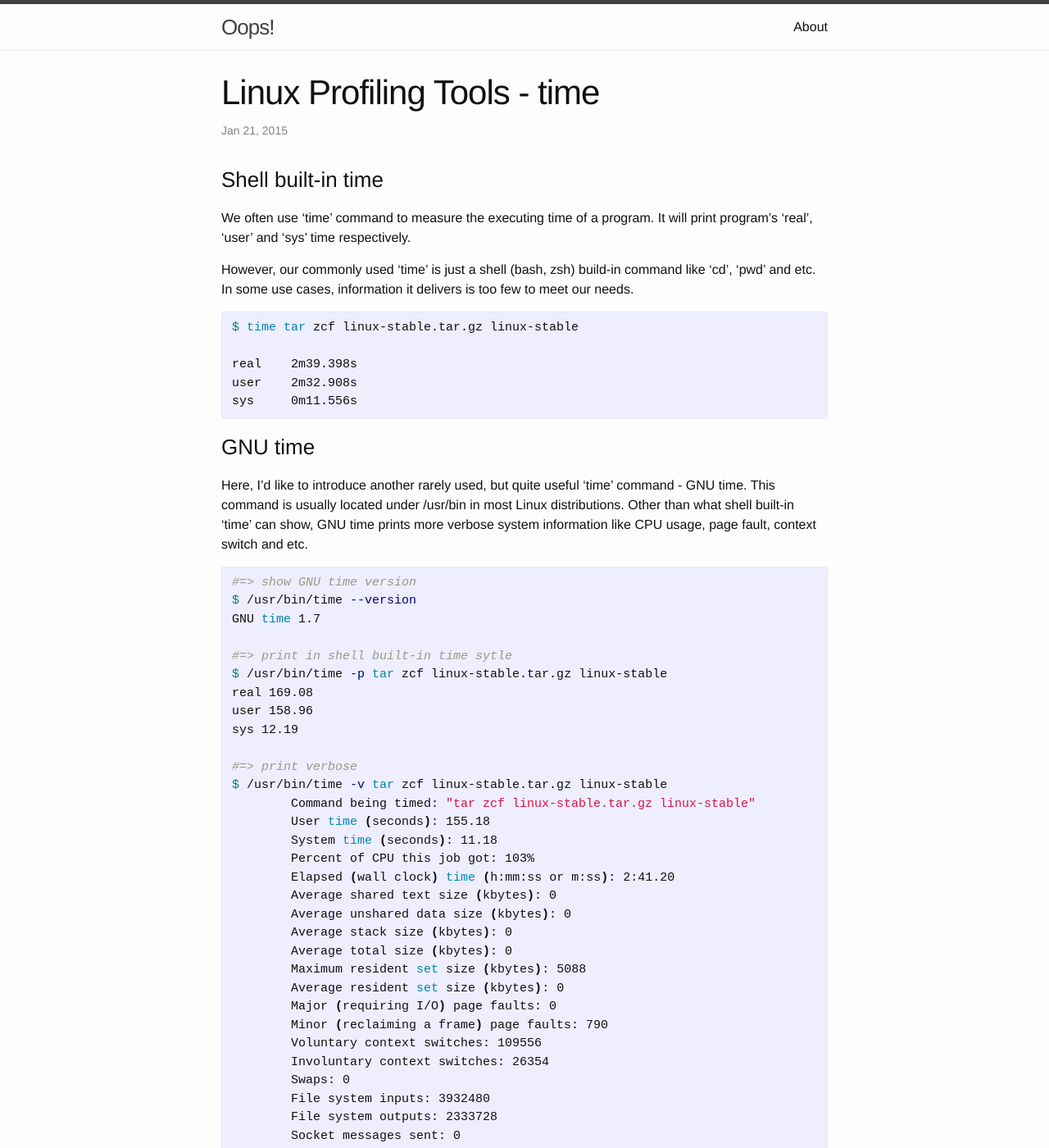
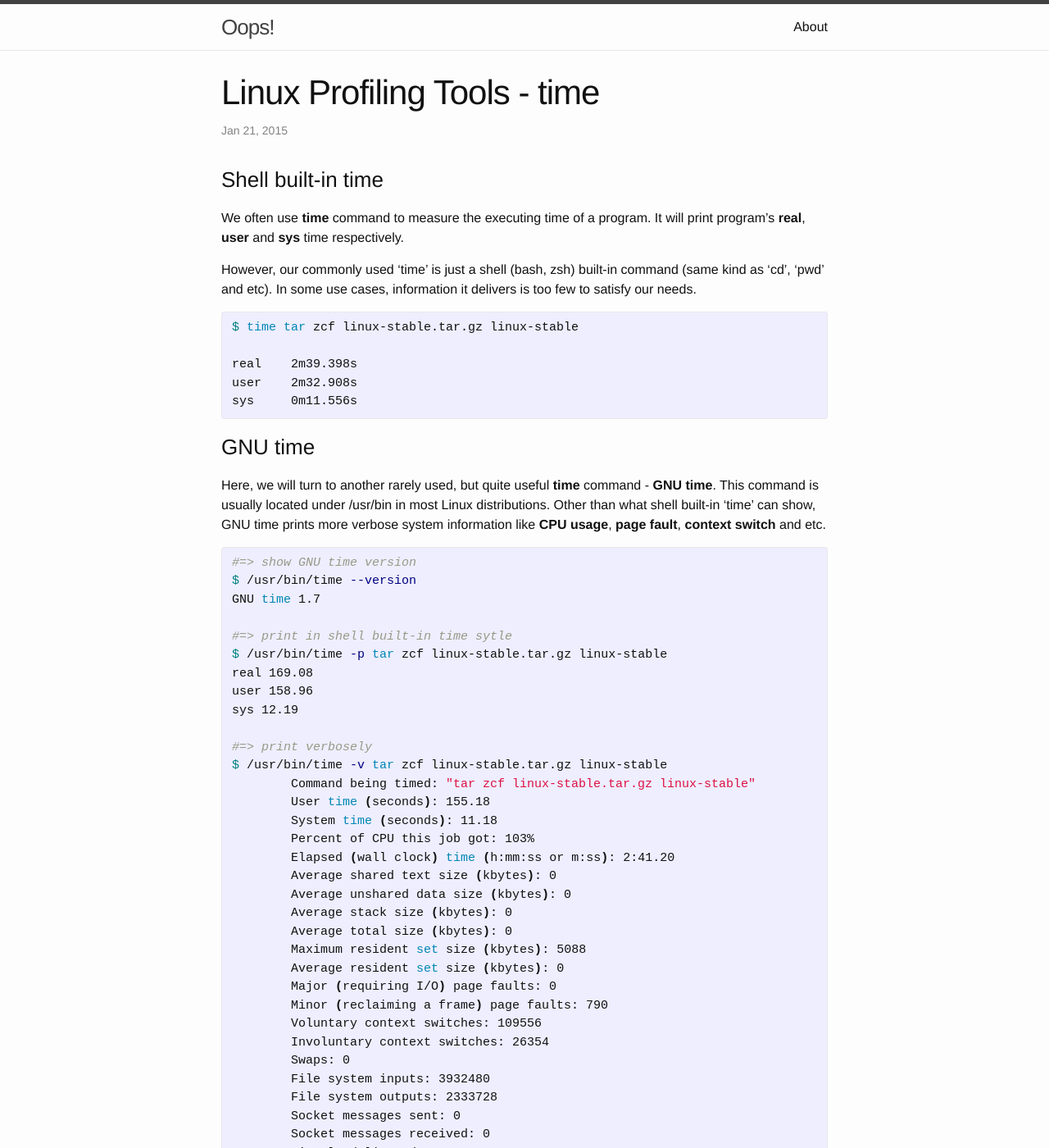
Before and after one commit to llseek/llseek.github.io, a Jekyll site: the page built from _posts/2015-01-21-linux-profiling-tools-time.md, in a window 1280 px wide and 1400 px high. Shown: the whole window at 82% size. Built offline with Jekyll 4.4.1, drawn with Linux system fonts in a browser that asks for light colours.

Commit message:
post: update 2015-01-21-linux-profiling-tools-time.md

```diff
--- a/_posts/2015-01-21-linux-profiling-tools-time.md
+++ b/_posts/2015-01-21-linux-profiling-tools-time.md
@@ -6,9 +6,9 @@
 
 ###Shell built-in time
 
-We often use 'time' command to measure the executing time of a program. It will print program's 'real', 'user' and 'sys' time respectively.
+We often use __time__ command to measure the executing time of a program. It will print program's __real__, __user__ and __sys__ time respectively.
 
-However, our commonly used 'time' is just a shell (bash, zsh) build-in command like 'cd', 'pwd' and etc. In some use cases, information it delivers is too few to meet our needs.
+However, our commonly used 'time' is just a shell (bash, zsh) built-in command (same kind as 'cd', 'pwd' and etc). In some use cases, information it delivers is too few to satisfy our needs.
 
 {% highlight bash %}
 $ time tar zcf linux-stable.tar.gz linux-stable
@@ -20,7 +20,7 @@
 
 ###GNU time
 
-Here, I'd like to introduce another rarely used, but quite useful 'time' command - GNU time. This command is usually located under /usr/bin in most Linux distributions. Other than what shell built-in 'time' can show, GNU time prints more verbose system information like CPU usage, page fault, context switch and etc.
+Here, we will turn to another rarely used, but quite useful __time__ command - __GNU time__. This command is usually located under /usr/bin in most Linux distributions. Other than what shell built-in 'time' can show, GNU time prints more verbose system information like __CPU usage__, __page fault__, __context switch__ and etc.
 
 {% highlight bash %}
 #=> show GNU time version
@@ -33,7 +33,7 @@
 user 158.96
 sys 12.19
 
-#=> print verbose
+#=> print verbosely
 $ /usr/bin/time -v tar zcf linux-stable.tar.gz linux-stable
 	Command being timed: "tar zcf linux-stable.tar.gz linux-stable"
 	User time (seconds): 155.18
@@ -60,6 +60,6 @@
 	Exit status: 0
 {% endhighlight %}
 
-###references
+###References
 
 [1] [wikipedia:Time_Unix](http://en.wikipedia.org/wiki/Time_%28Unix%29)
```
